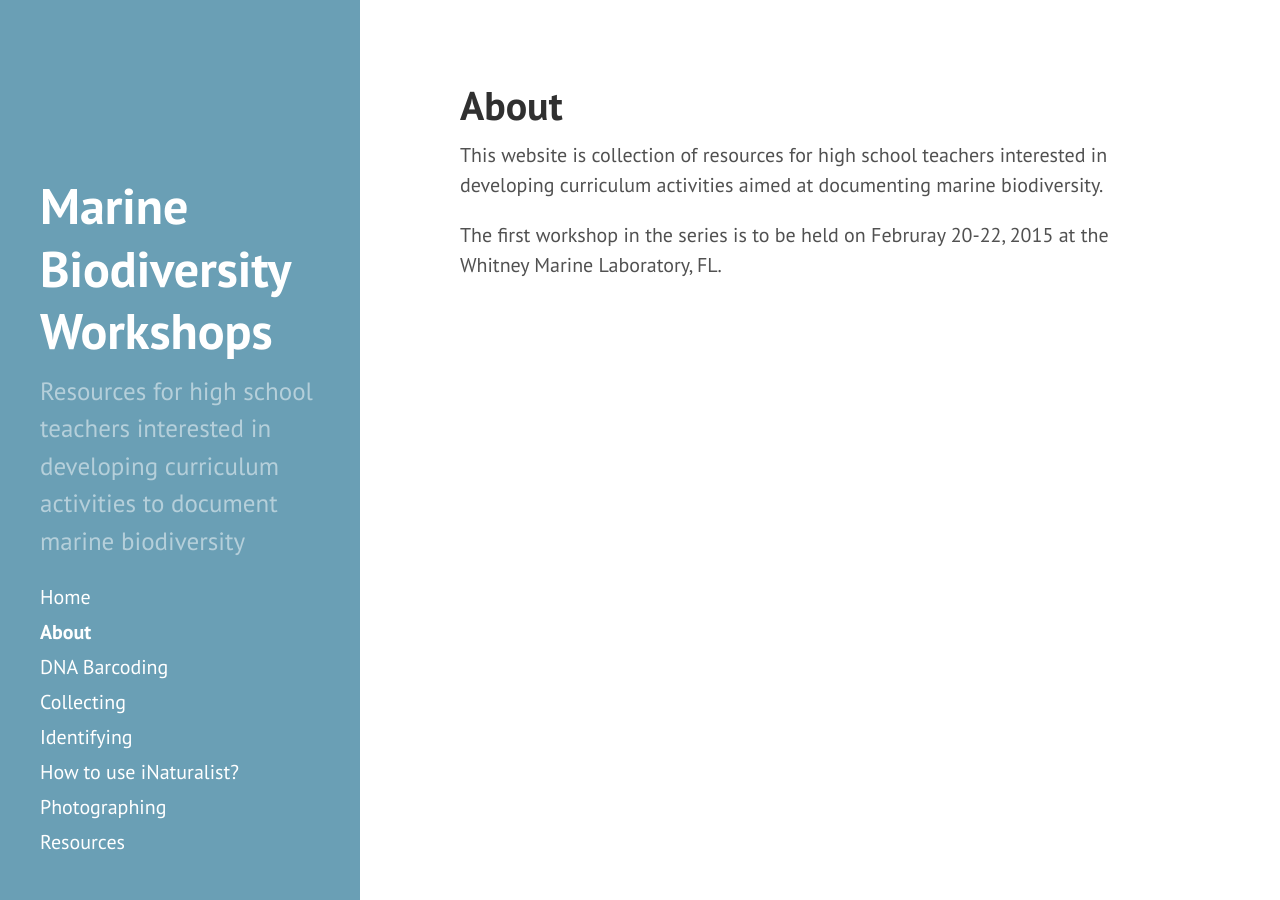
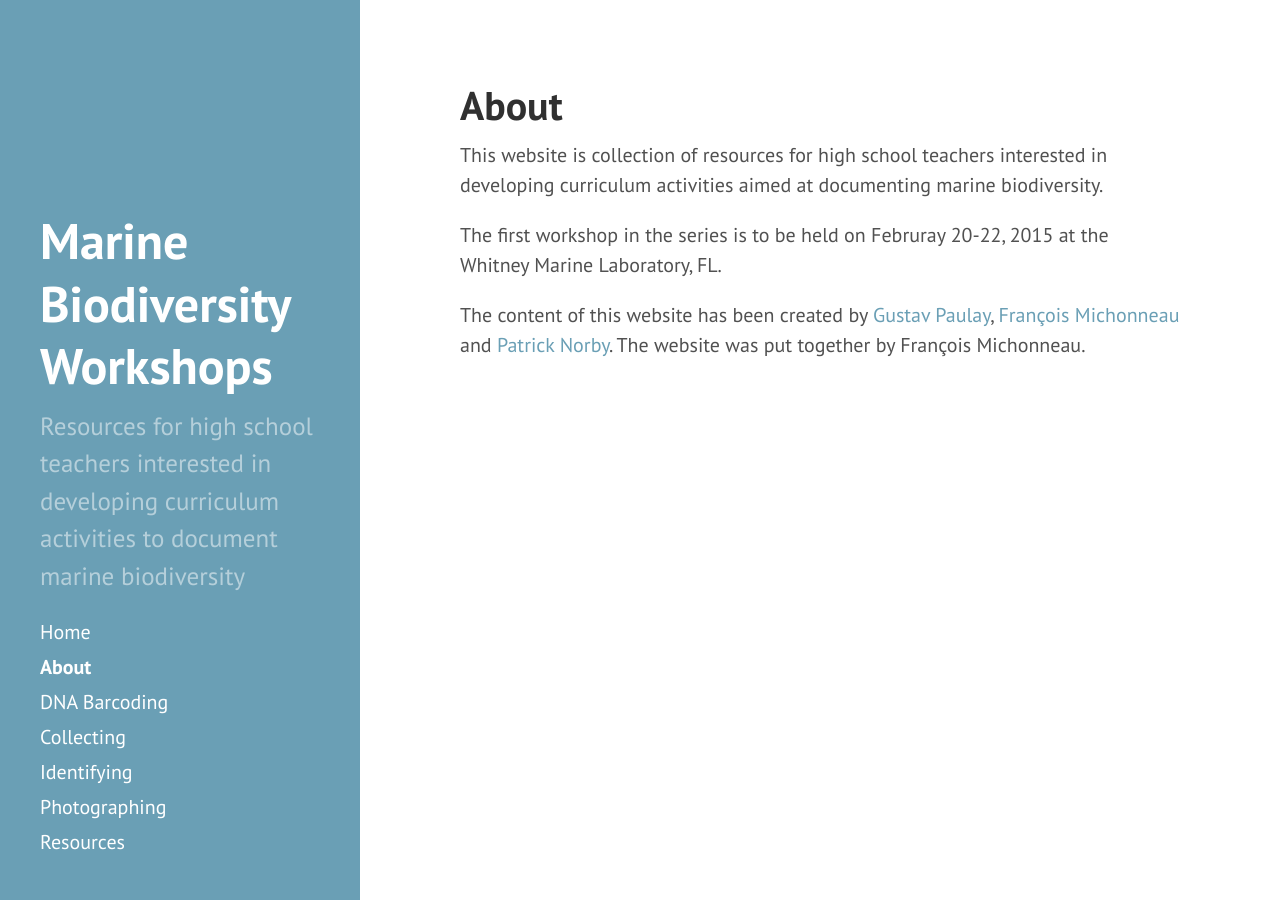
Before and after one commit to marine-diversity-workshops/marine-diversity-workshops.github.io, a Jekyll site: the page built from about.md, in a window 1280 px wide. Built offline with Jekyll 4.4.1, drawn with Linux system fonts in a browser that asks for light colours; nearby versions of some CDN libraries.

Commit message:
update about page

```diff
--- a/about.md
+++ b/about.md
@@ -8,3 +8,9 @@ developing curriculum activities aimed at documenting marine biodiversity.
 
 The first workshop in the series is to be held on Februray 20-22, 2015 at the
 Whitney Marine Laboratory, FL.
+
+The content of this website has been created by
+[Gustav Paulay](http://flmnh.ufl.edu/malacology/paulay.htm),
+[François Michonneau](http://francoismichonneau.net) and
+[Patrick Norby](http://flmnh.ufl.edu/malacology/norby.htm). The website was put
+together by François Michonneau.
--- a/inaturalist.md
+++ /dev/null
@@ -1,6 +0,0 @@
----
-layout: page
-title: How to use iNaturalist?
----
-
-How to use iNaturalist?
```
